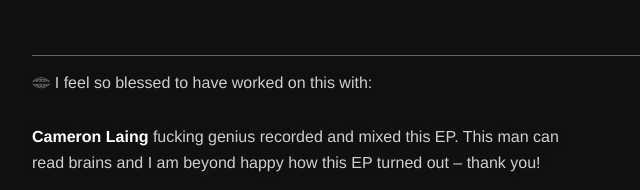
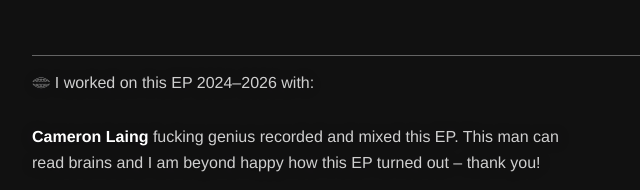
Before and after one commit to ronjapolzin/kiss-the-moon-lyrics, a plain HTML site: page index.html in a window 1280 px wide. Shown: the part 4496-4686 px from the top of the page, 136-776 px from the left. Drawn offline with Linux system fonts and the light colour scheme.

Commit message:
Change credits intro line
Co-Authored-By: Claude Opus 5.5 <noreply@anthropic.com>

```diff
--- a/index.html
+++ b/index.html
@@ -144,7 +144,7 @@
     </header>
     <main id="songs"></main>
     <footer class="credits">
-      <p class="intro">𓂏 I feel so blessed to have worked on this with:</p>
+      <p class="intro">𓂏 I worked on this EP 2024–2026 with:</p>
       <p><strong>Cameron Laing</strong> fucking genius recorded and mixed this EP. This man can read brains and I am beyond happy how this EP turned out – thank you!</p>
       <p><strong>Annika Lippert</strong> with your precious voice and beautiful harmonies – it’s always such a pleasure and gift to sing and play with you! I’m a big fan of us &lt;3.</p>
       <p><strong>Francesco De Rosa</strong> as a magician on the piano, so tuned in and able to roll with my insane tempoless writing – you make these songs truly complete. Feeling very honored you’re playing with me. 𓆉</p>
```
